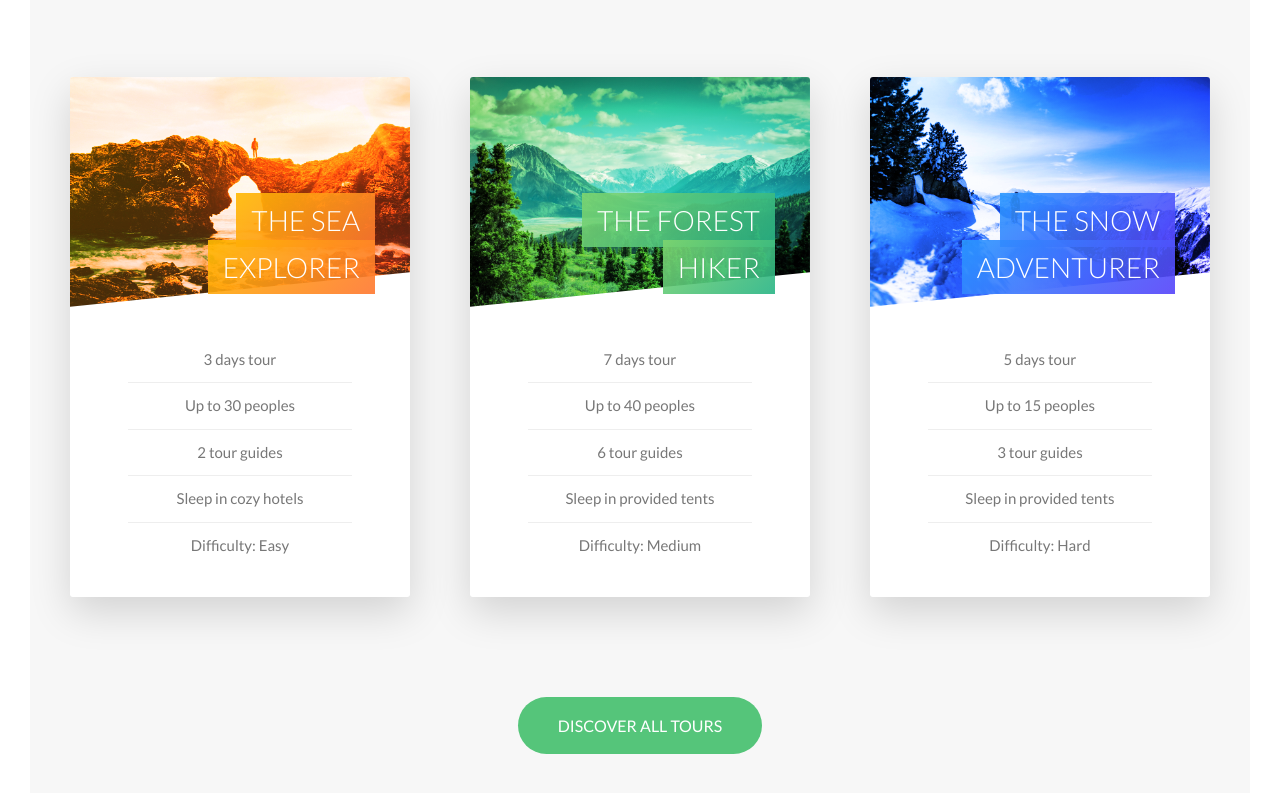
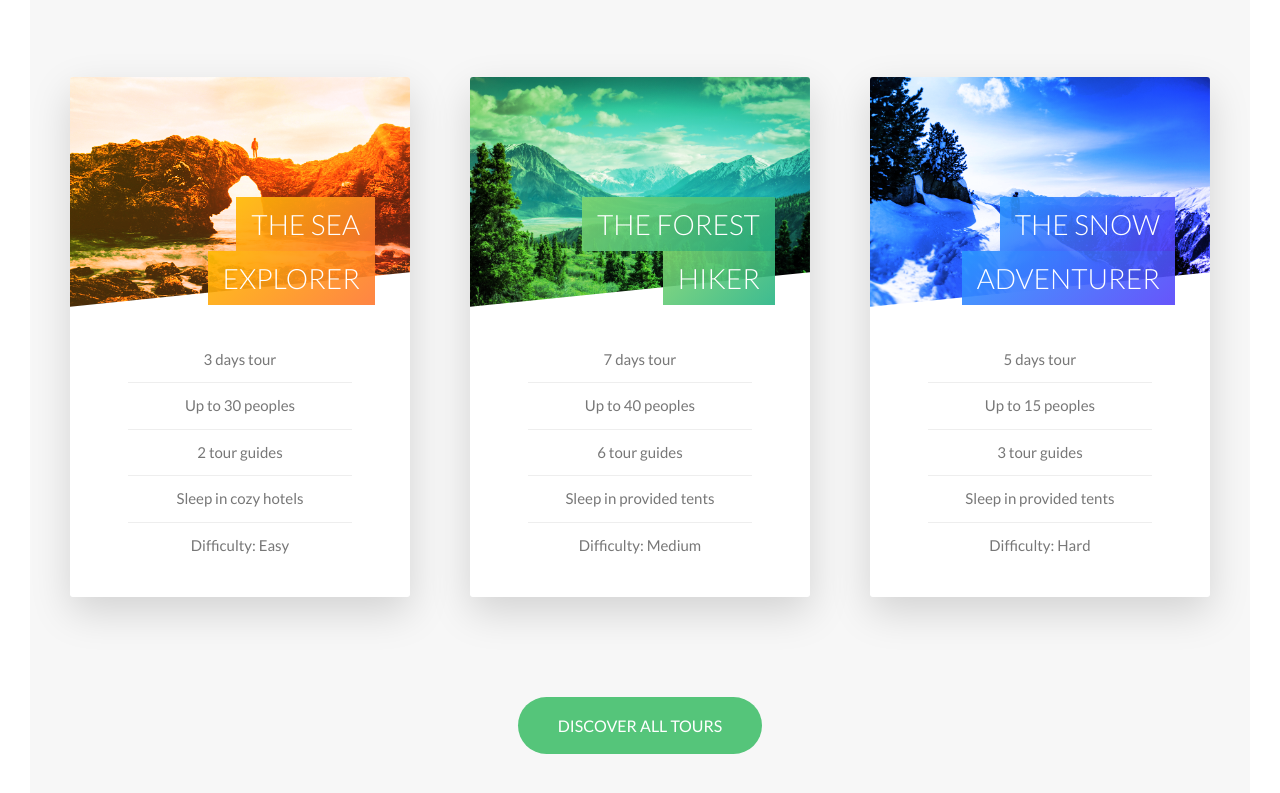
Before and after one commit to oFrederic/Natours, a website: page index.html in a window 1280 px wide. Shown: the part 2358-3151 px from the top of the page. Drawn offline with Linux system fonts and the light colour scheme.

Commit message:
correction card__heading positioning

```diff
--- a/sass/components/_card.scss
+++ b/sass/components/_card.scss
@@ -76,6 +76,7 @@
     font-size: 2.8rem;
     font-weight: 300;
     text-transform: uppercase;
+    line-height: 1.95;
     color: $color-white;
     position: absolute;
     text-align: right;
```
Also changed, not shown: css/style.css.
